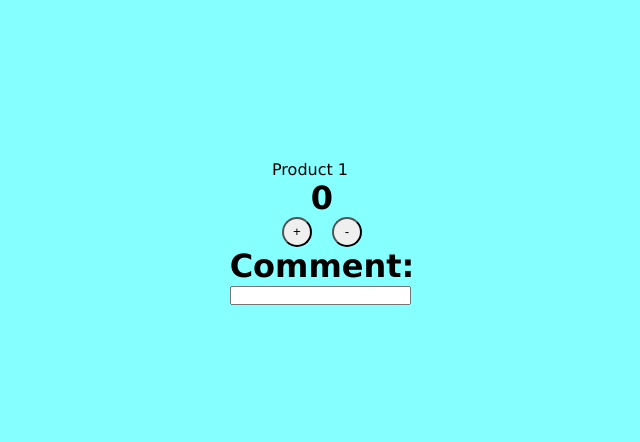
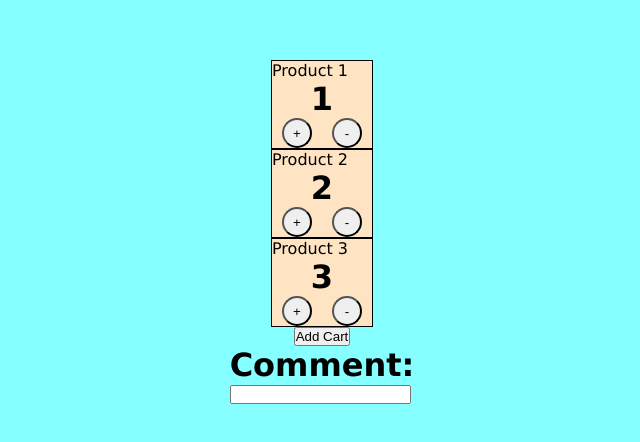
Before and after one commit to AleksandrVishniakov/Isphera-prj, a React (Create React App) app in the folder React-App/my-app/: page / in a window 1280 px wide. Shown: the part 168-610 px from the top of the page, without its empty margins (318-958 px from the left). Built offline with nearby package versions, Linux system fonts and the light colour scheme.

Commit message:
lesson 3

```diff
--- a/React-App/my-app/src/App.js
+++ b/React-App/my-app/src/App.js
@@ -1,11 +1,33 @@
 import CommentField from "./components/CommentField";
 import CartItem from "./components/CartItem";
 import "./styles/App.css"
+import {useState} from "react"
 
 function App() {
+  const [items, setItems] = useState (
+    [
+      {title: "Product 1", value: 1},
+      {title: "Product 2", value: 2},
+      {title: "Product 3", value: 3},
+    ]
+  )
+
   return (
     <div className="App">
-      <CartItem item={{title: "Product 1"}}/>
+
+      {
+        items.map((item) =>
+          <CartItem item={item}/>)
+      }
+
+      <button onClick={ () => {
+        console.log(items)
+        const rnd = Math.floor(Math.random()*100)
+        items.push({title: "Product " + rnd, value: rnd})
+        setItems(items)}}>
+
+      Add Cart</button>
+
       <CommentField/>
     </div>
   );
--- a/React-App/my-app/src/components/AmountSelector.jsx
+++ b/React-App/my-app/src/components/AmountSelector.jsx
@@ -1,7 +1,7 @@
 import { useState } from "react";
 
-const AmountSelector = () => {
-  const [bet, setBet] = useState(0)
+const AmountSelector = (props) => {
+  const [bet, setBet] = useState(props.item.value)
 
   return (
     <div className="AmountSelector">
--- a/React-App/my-app/src/components/CartItem.jsx
+++ b/React-App/my-app/src/components/CartItem.jsx
@@ -1,10 +1,11 @@
 import AmountSelector from "./AmountSelector"
+import classes from "./CartItem.module.css"
 
 const CartItem = (props) => {
     return (
-        <div>
+        <div className={classes.CartItem}>
             <p>{props.item.title}</p>
-            <AmountSelector/>
+            <AmountSelector item={{value: props.item.value}}/>
         </div>
     )
 }
--- /dev/null
+++ b/React-App/my-app/src/components/CartItem.module.css
@@ -0,0 +1,4 @@
+.CartItem {
+    background-color: bisque;
+    border: 1px solid
+}
```
